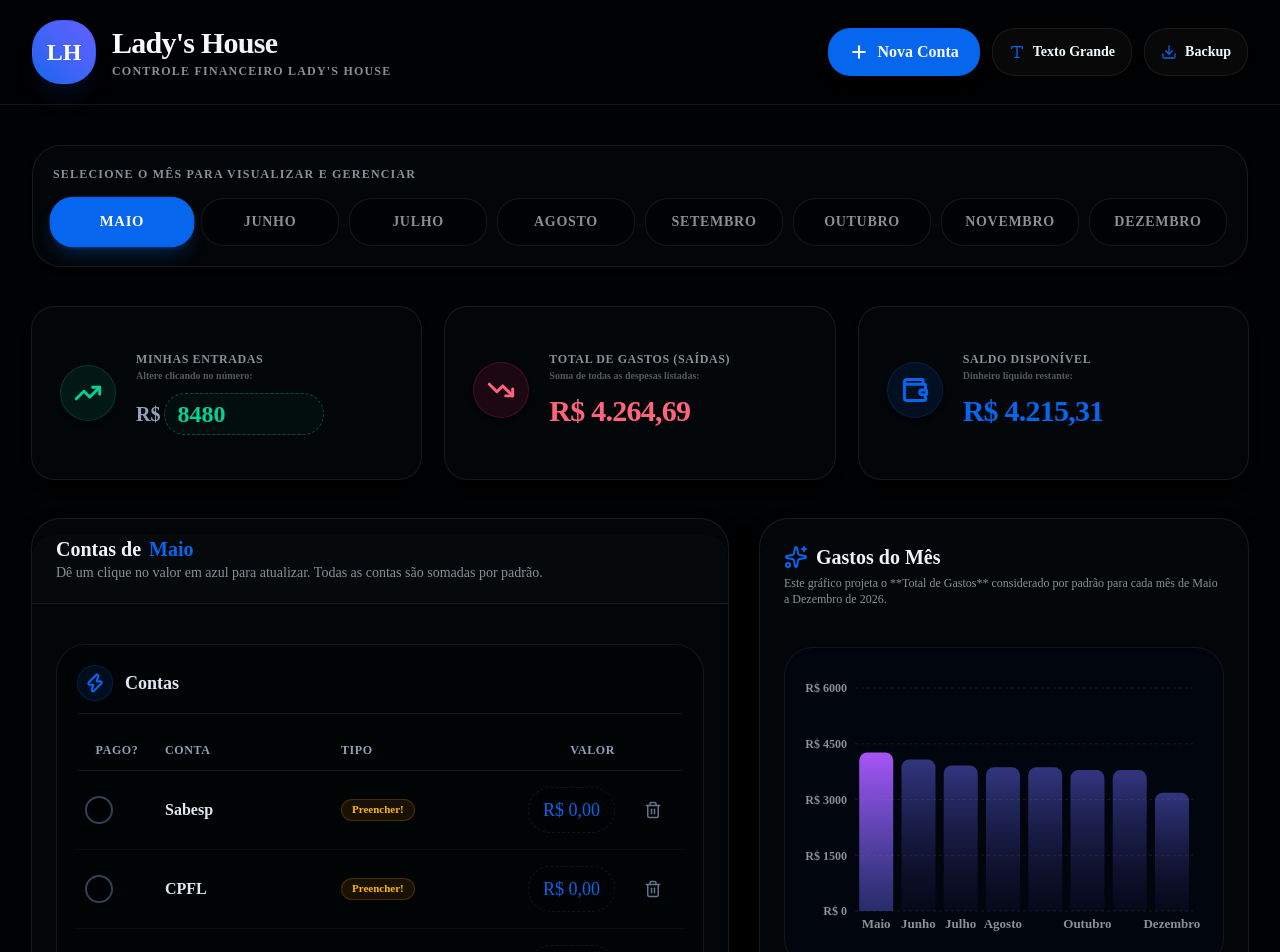
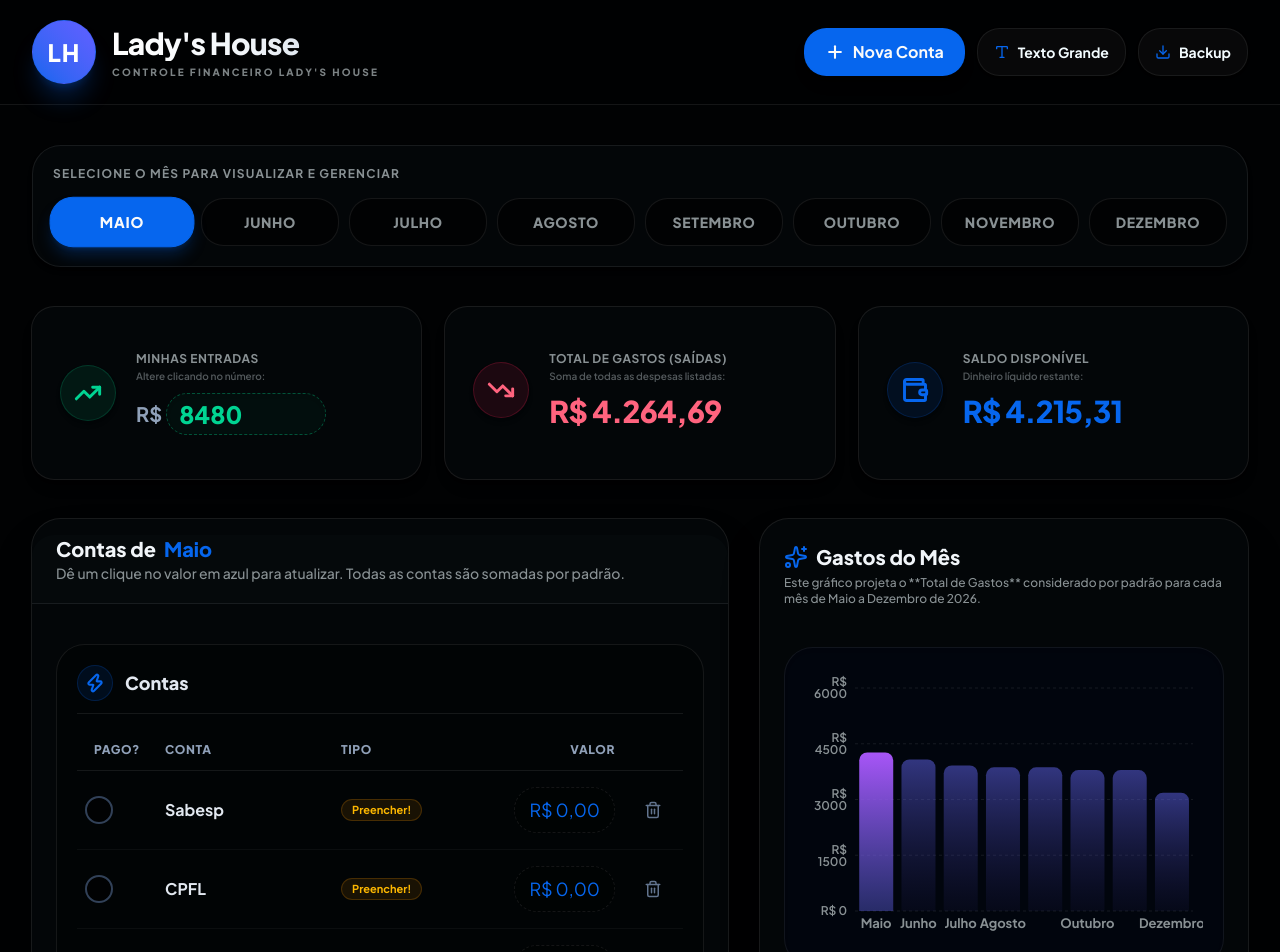
Before and after one commit to hpeixotosp/dashflavio, a Next.js app: page / in a window 1280 px wide. Shown: the top 952 px of the page. Built offline with nearby package versions, Linux system fonts and the light colour scheme.

Commit message:
feat: correcao de fontes, mapeamento de font-sans do Tailwind v4 e rodapé

```diff
--- a/src/app/globals.css
+++ b/src/app/globals.css
@@ -7,9 +7,9 @@
 @theme inline {
   --color-background: var(--background);
   --color-foreground: var(--foreground);
-  --font-sans: var(--font-sans);
+  --font-sans: var(--font-plus-jakarta), ui-sans-serif, system-ui, sans-serif;
   --font-mono: var(--font-geist-mono);
-  --font-heading: var(--font-sans);
+  --font-heading: var(--font-plus-jakarta), ui-sans-serif, system-ui, sans-serif;
   --color-sidebar-ring: var(--sidebar-ring);
   --color-sidebar-border: var(--sidebar-border);
   --color-sidebar-accent-foreground: var(--sidebar-accent-foreground);
@@ -50,6 +50,8 @@
 
 /* REDEFINIÇÃO DE VARIÁVEIS PARA TEMA DARK PADRÃO (DEFAULT DARK) */
 :root {
+  --font-sans: var(--font-plus-jakarta), ui-sans-serif, system-ui, sans-serif;
+  --font-heading: var(--font-plus-jakarta), ui-sans-serif, system-ui, sans-serif;
   --background: oklch(0.08 0.01 224);       /* Azul/Slate extremamente escuro e profundo */
   --foreground: oklch(0.985 0.01 224);     /* Texto brilhante e suave */
   --card: oklch(0.12 0.01 224);             /* Cartões em tom grafite/slate escuro */
--- a/src/components/dashboard-client.tsx
+++ b/src/components/dashboard-client.tsx
@@ -472,15 +472,15 @@ export default function DashboardClient() {
           <div className="mx-auto flex max-w-7xl items-center justify-between px-6 py-5 md:px-8">
 
             <div className="flex items-center gap-4">
-              <div className="flex h-16 w-16 items-center justify-center rounded-2xl bg-gradient-to-tr from-primary to-indigo-500 text-white font-extrabold text-2xl shadow-xl shadow-primary/10 border border-primary/20">
+              <div className="flex h-16 w-16 items-center justify-center rounded-full bg-gradient-to-tr from-primary to-indigo-500 text-white font-black text-2xl shadow-xl shadow-primary/25 border border-primary/20 tracking-wider">
                 LH
               </div>
               <div>
-                <h1 className="font-extrabold tracking-tight bg-gradient-to-r from-white via-slate-100 to-slate-300 bg-clip-text text-transparent flex items-center gap-2 text-2xl md:text-3xl">
+                <h1 className="font-black tracking-tight bg-gradient-to-r from-white via-slate-100 to-slate-300 bg-clip-text text-transparent flex items-center gap-2 text-2xl md:text-3xl">
                   Lady&apos;s House
                 </h1>
-                <p className="text-muted-foreground font-bold text-xs uppercase tracking-widest mt-0.5">
-                  Controle financeiro Lady&apos;s House
+                <p className="text-muted-foreground/90 font-black text-[9px] md:text-[10px] uppercase tracking-[0.22em] mt-1">
+                  CONTROLE FINANCEIRO LADY&apos;S HOUSE
                 </p>
               </div>
             </div>
@@ -890,8 +890,8 @@ export default function DashboardClient() {
 
         </main>
 
-        <footer className="mt-20 border-t border-border bg-card py-10 text-center text-muted-foreground text-sm font-semibold tracking-wide">
-          <p>© 2026 Controle Financeiro Premium do Sr. Flávio. Desenvolvido com sofisticação e acessibilidade máxima.</p>
+        <footer className="mt-20 border-t border-border bg-card py-10 text-center text-muted-foreground text-sm font-black tracking-[0.1em] uppercase">
+          <p>© 2026 Controle Financeiro Lady&apos;s House</p>
         </footer>
 
       </div>
```
